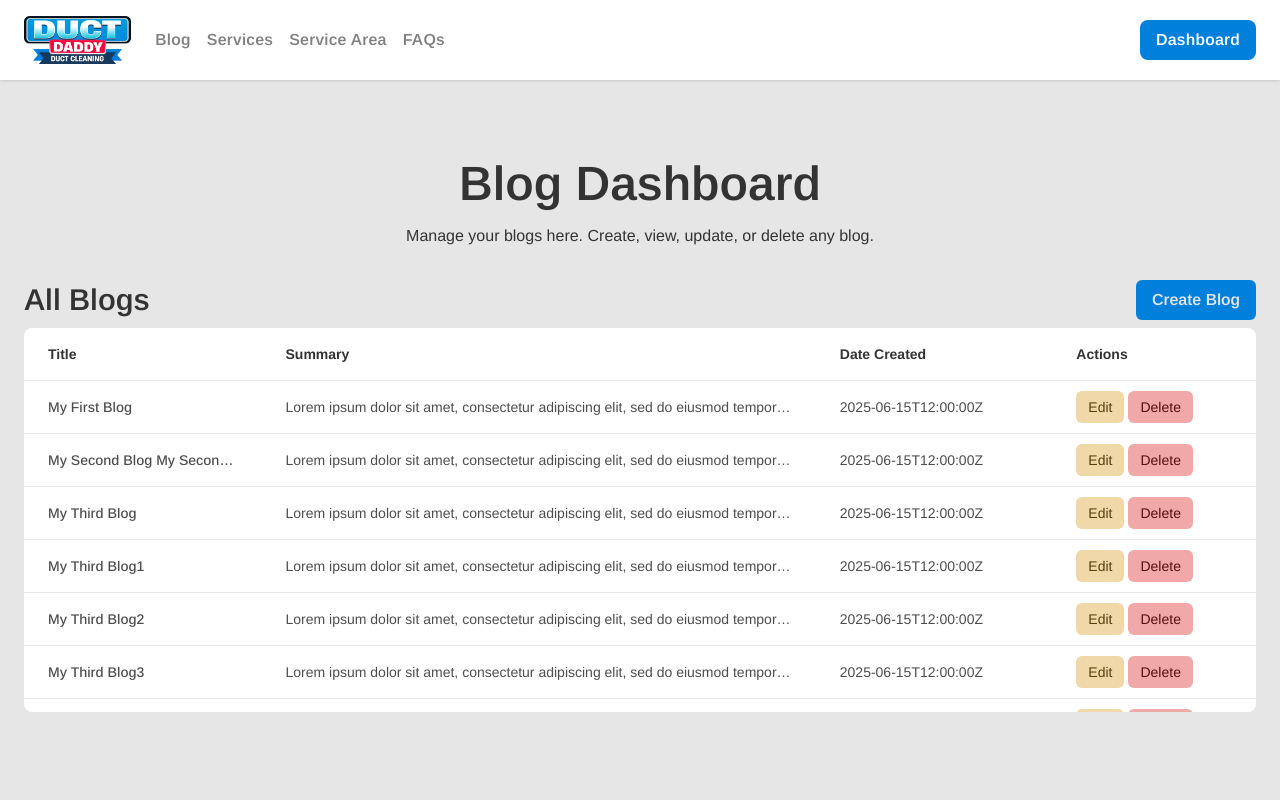
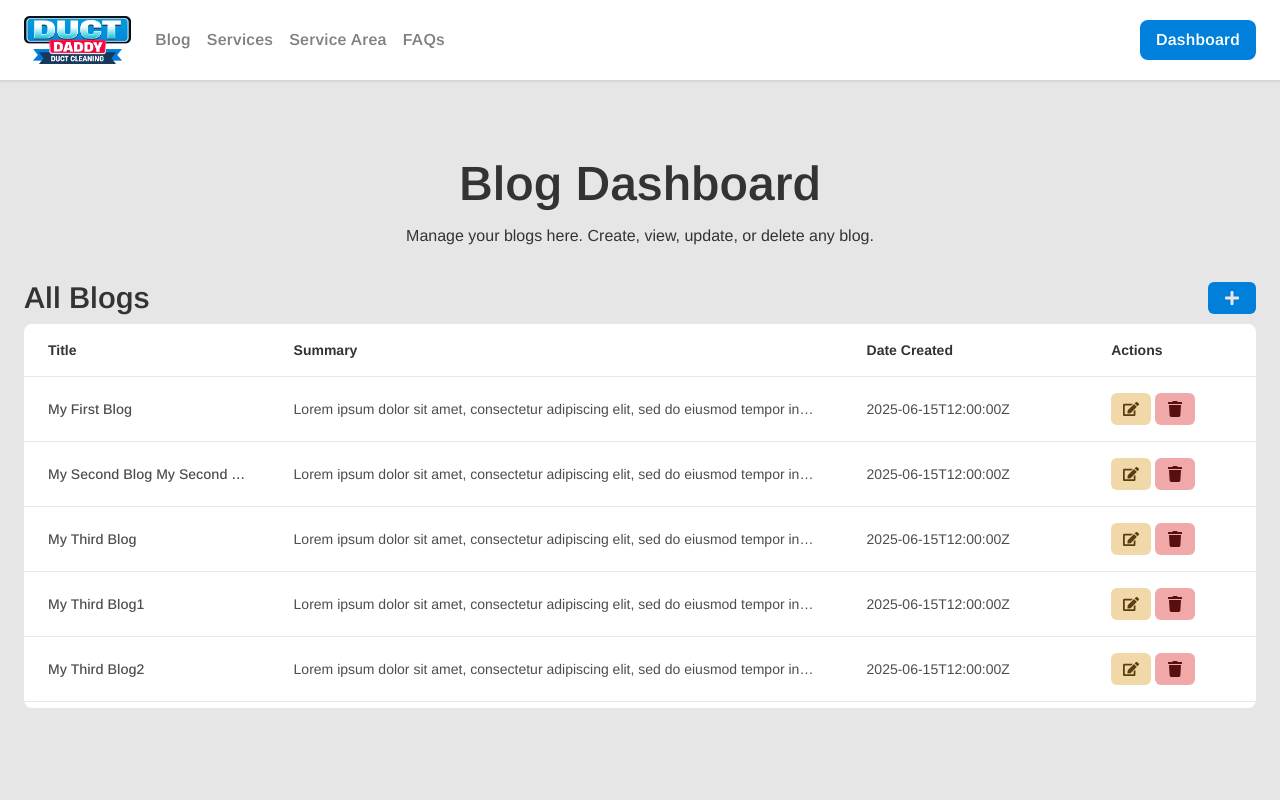
Before and after one commit to flowz0/duct-daddy, a Next.js app: page /dashboard in a window 1280 px wide. Shown: the top 800 px of the page. Built offline with nearby package versions, Linux system fonts and the light colour scheme.

Commit message:
replace button text with Icons for better UX/UI in Dashboard page

```diff
--- a/app/(pages)/dashboard/page.tsx
+++ b/app/(pages)/dashboard/page.tsx
@@ -1,5 +1,6 @@
 import { getBlogs } from "@/lib/blogs";
 import Link from "next/link";
+import { FaPlus, FaEdit, FaTrash } from "react-icons/fa";
 
 export default async function DashboardPage() {
   const blogs = await getBlogs();
@@ -20,7 +21,7 @@ export default async function DashboardPage() {
             All Blogs
           </h2>
           <Link href="/create-blog" className="bg-[#0080DB] text-[#E6E6E6] font-semibold py-2 px-4 rounded-md hover:bg-[hsl(205,100%,33%)] active:bg-[hsl(205,100%,23%)]">
-            Create Blog
+            <FaPlus className="w-4 h-4" />
           </Link>
         </div>
         <div className="bg-[#ffffff] mt-2 h-96 w-full overflow-x-auto overflow-y-auto rounded-lg hidden sm:block">
@@ -39,12 +40,12 @@ export default async function DashboardPage() {
                   <td className="py-4 px-6 font-medium truncate max-w-[8rem] lg:max-w-[12rem]">{blog.title}</td>
                   <td className="py-4 px-6 truncate max-w-[20rem] lg:max-w-[28rem]">{blog.summary}</td>
                   <td className="py-4 px-6 truncate max-w-[12rem] lg:max-w-[16rem]">{blog.createdAt}</td>
-                  <td className="py-4 px-6 space-x-1 max-w-[8rem] lg:max-w-[16rem]">
-                    <Link href={`/edit/${blog.id}`} className="bg-[hsl(40,70%,80%)] text-[hsl(40,70%,20%)] py-2 px-3 rounded-md hover:bg-[hsl(40,70%,72%)]">
-                      Edit
+                  <td className="py-4 px-6 flex gap-x-1 max-w-[8rem] lg:max-w-[16rem]">
+                    <Link href={`/edit/${blog.id}`} className="bg-[hsl(40,70%,80%)] text-[hsl(40,70%,20%)] flex w-fit py-2 px-3 rounded-md hover:bg-[hsl(40,70%,72%)]">
+                      <FaEdit className="w-4 h-4" />
                     </Link>
-                    <Link href={`/delete/${blog.id}`} className="bg-[hsl(0,70%,80%)] text-[hsl(0,70%,20%)] py-2 px-3 rounded-md hover:bg-[hsl(0,70%,72%)]">
-                      Delete
+                    <Link href={`/delete/${blog.id}`} className="bg-[hsl(0,70%,80%)] text-[hsl(0,70%,20%)] flex w-fit py-2 px-3 rounded-md hover:bg-[hsl(0,70%,72%)]">
+                      <FaTrash className="w-4 h-4" />
                     </Link>
                   </td>
                 </tr>
@@ -74,14 +75,14 @@ export default async function DashboardPage() {
                   href={`/edit/${blog.id}`}
                   className="bg-[hsl(205,100%,33%)] text-[#E6E6E6] inline-block py-1 px-2 rounded-lg text-sm font-medium"
                 >
-                  Edit
+                  <FaEdit className="w-4 h-4" />
                 </Link>
 
                 <Link
                   href={`/edit/${blog.id}`}
                   className="bg-[hsl(0,100%,33%)] text-[#E6E6E6] inline-block py-1 px-2 rounded-lg text-sm font-medium"
                 >
-                  Delete
+                  <FaTrash className="w-4 h-4" />
                 </Link>
               </div>
             </div>
```
